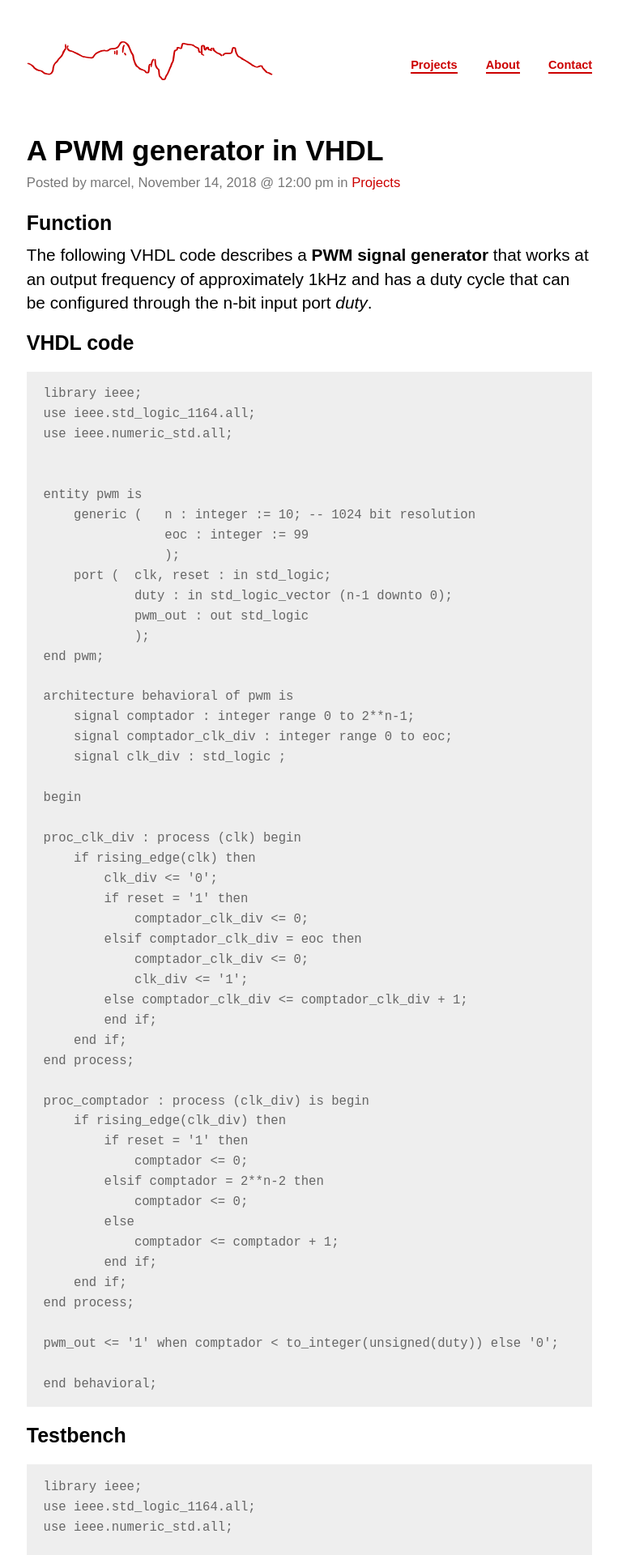
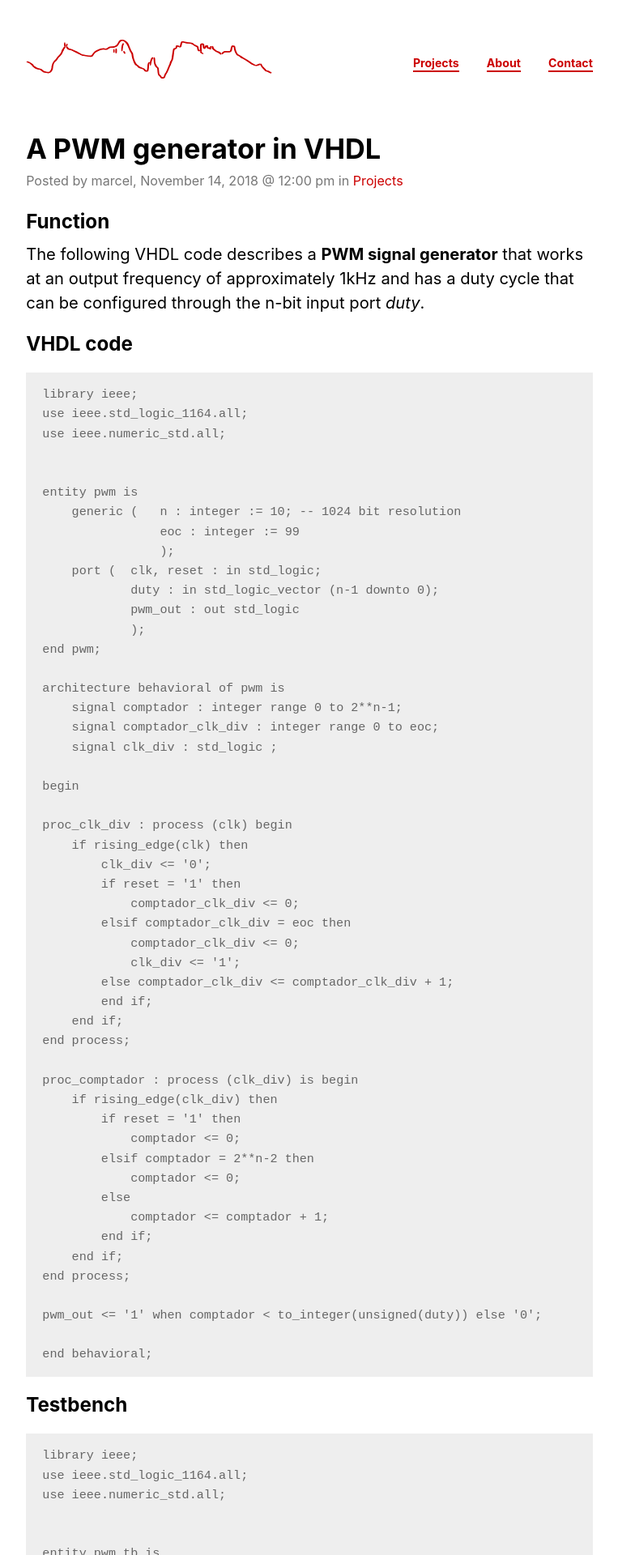
Before and after one commit to marcelcases/marcelcases.github.io, a Jekyll site: the page built from _posts/2018-11-14-a-pwm-generator-in-VHDL.markdown, in a window 1280 px wide. Shown: the top 1920 px of the page at 81% size, without its empty margins (258-1021 px from the left). Built offline with Jekyll 4.4.1, drawn with Linux system fonts in a browser that asks for light colours; some web fonts are replaced; comment, search, counter and statistics services are not loaded; some of the changed text lies outside the part shown.

Commit message:
Line spacing modified; font is now Inter

````diff
--- a/_posts/2018-11-14-a-pwm-generator-in-VHDL.markdown
+++ b/_posts/2018-11-14-a-pwm-generator-in-VHDL.markdown
@@ -11,7 +11,7 @@ date: 2018-11-14 15:00:00 +03:00
 The following VHDL code describes a **PWM signal generator** that works at an output frequency of approximately 1kHz and has a duty cycle that can be configured through the n-bit input port *duty*.
 
 ## VHDL code
-```
+```vhdl
 library ieee;
 use ieee.std_logic_1164.all;
 use ieee.numeric_std.all;
@@ -65,7 +65,7 @@ end behavioral;
 ```
 
 ## Testbench
-```
+```vhdl
 library ieee;
 use ieee.std_logic_1164.all;
 use ieee.numeric_std.all;
--- a/styles.css
+++ b/styles.css
@@ -63,19 +63,35 @@
   unicode-range: U+0000-00FF, U+0131, U+0152-0153, U+02BB-02BC, U+02C6, U+02DA, U+02DC, U+2000-206F, U+2074, U+20AC, U+2122, U+2191, U+2193, U+2212, U+2215, U+FEFF, U+FFFD;
 }
 
+@font-face {
+  font-family: 'Raleway';
+  font-style: normal;
+  font-weight: 400;
+  font-display: swap;
+  src: local('Raleway'), local('Raleway-Regular'), url(https://fonts.gstatic.com/s/raleway/v14/1Ptug8zYS_SKggPNyC0ITw.woff2) format('woff2');
+  unicode-range: U+0000-00FF, U+0131, U+0152-0153, U+02BB-02BC, U+02C6, U+02DA, U+02DC, U+2000-206F, U+2074, U+20AC, U+2122, U+2191, U+2193, U+2212, U+2215, U+FEFF, U+FFFD;
+}
+
+@font-face {
+  font-family: 'Inter';
+  font-style: normal;
+  font-weight: 400;
+  font-display: swap;
+  src: url(https://fonts.gstatic.com/s/inter/v1/UcCO3FwrK3iLTeHuS_fvQtMwCp50KnMw2boKoduKmMEVuLyfAZ9hiA.woff2) format('woff2');
+  unicode-range: U+0000-00FF, U+0131, U+0152-0153, U+02BB-02BC, U+02C6, U+02DA, U+02DC, U+2000-206F, U+2074, U+20AC, U+2122, U+2191, U+2193, U+2212, U+2215, U+FEFF, U+FFFD;
+}
+
 html {
-  font-size: 65%;
+  font-size: 63%;
 }
 
 body {
   background-color: #ffffff;
   color: #000000;
   /*font-family: Georgia, serif;*/
-  /*font-family: system-ui;*/
-  /*font-family: SegoeUI;*/
-  font-family: 'IBM Plex Sans', sans-serif;
+  font-family: 'Inter', sans-serif;
   font-size: 2rem;
-  line-height: 2.8rem;
+  line-height: 3rem;
   margin: 0;
   padding: 0;
 }
````
Also changed, not shown: 4 other files.
